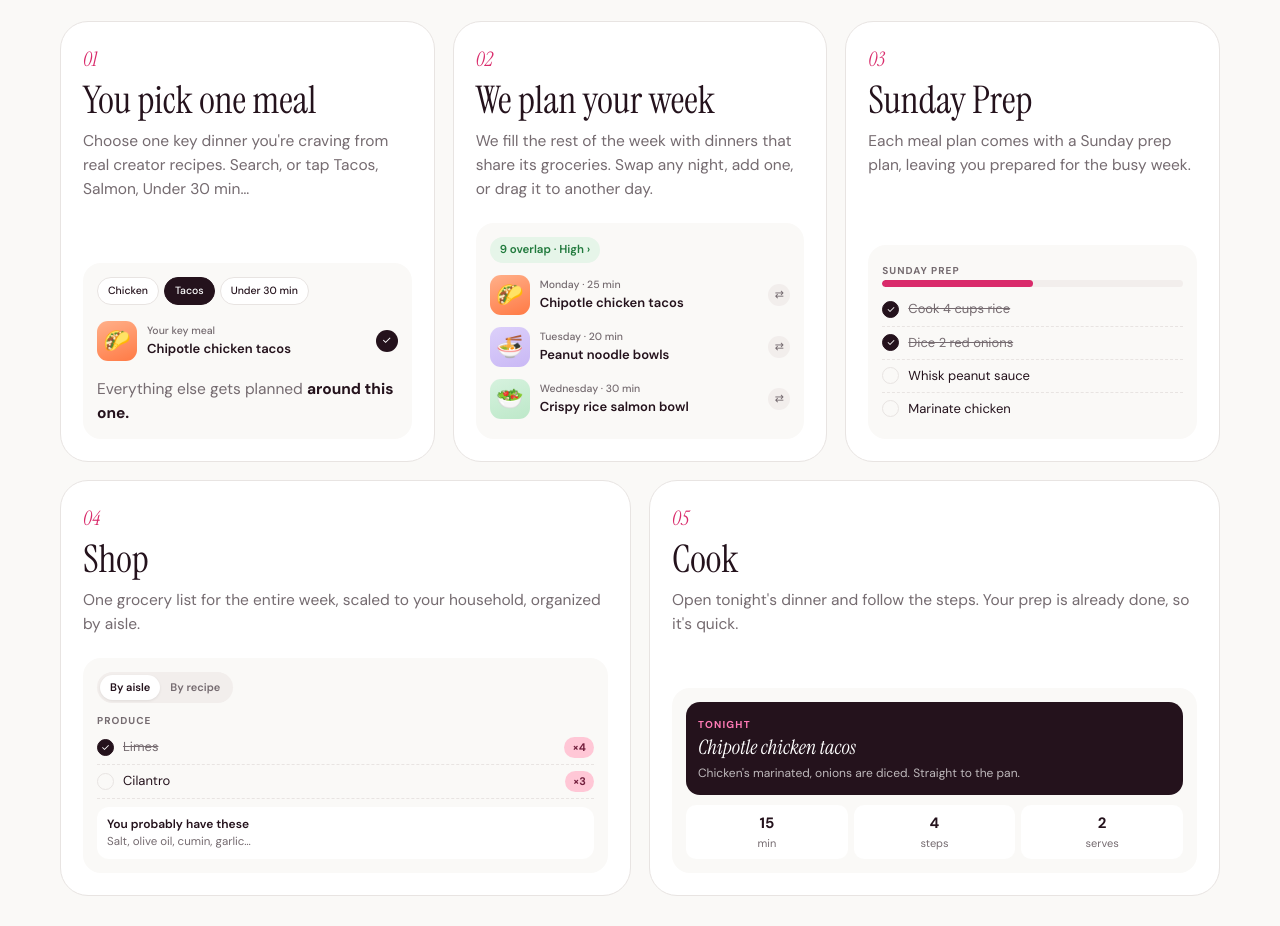
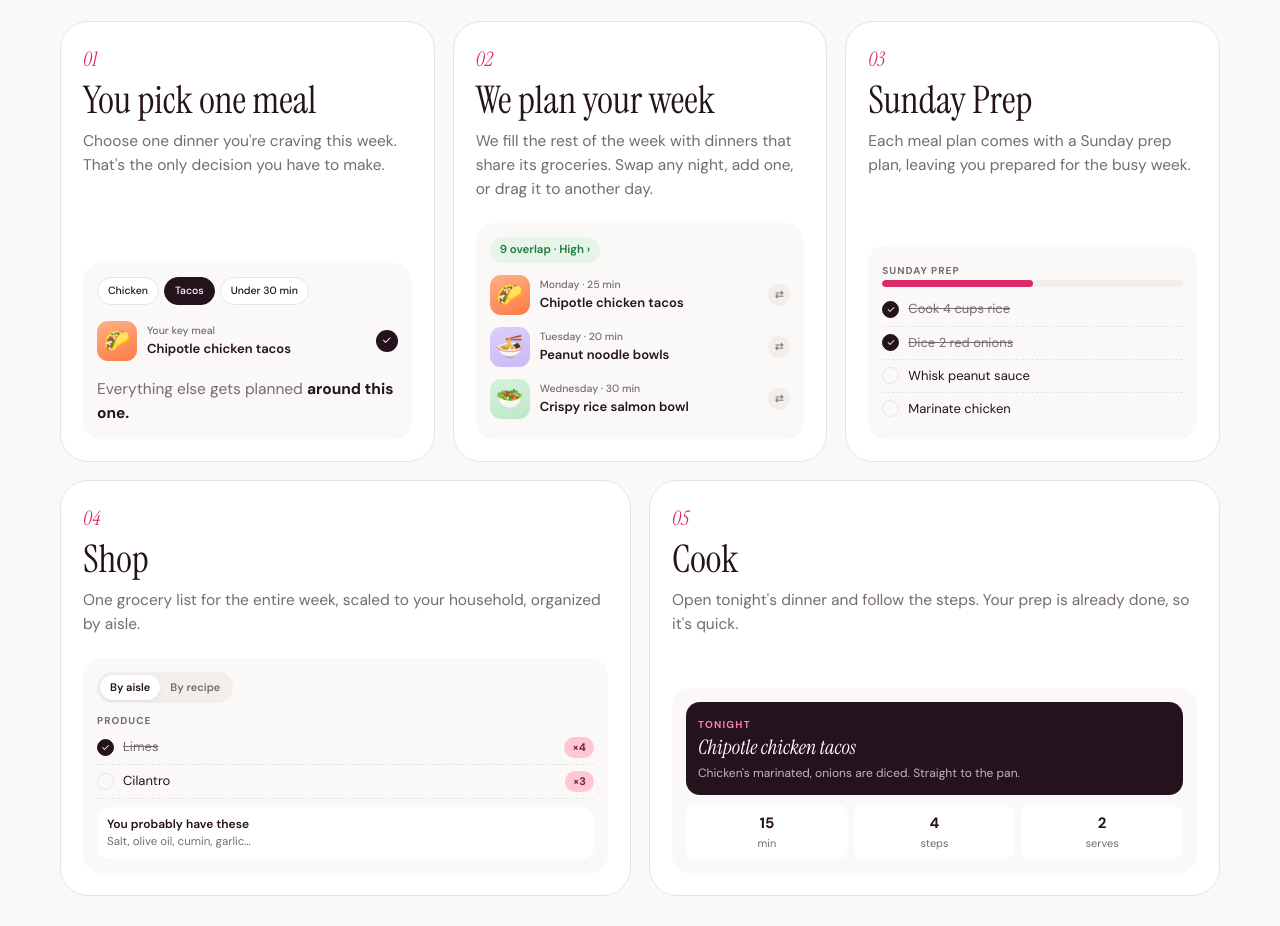
Before and after one commit to conrad-demasi/plannerbaddie.com, a plain HTML site: page index.html in a window 1280 px wide. Shown: the part 1068-1994 px from the top of the page. Drawn offline with Linux system fonts and the light colour scheme.

Commit message:
Step 01: plainer text
Co-Authored-By: Claude Opus 5.5 <noreply@anthropic.com>

```diff
--- a/index.html
+++ b/index.html
@@ -387,7 +387,7 @@
       <article class="step rv">
         <span class="num">01</span>
         <h3>You pick one meal</h3>
-        <p>Choose one key dinner you're craving from real creator recipes. Search, or tap Tacos, Salmon, Under 30 min…</p>
+        <p>Choose one dinner you're craving this week. That's the only decision you have to make.</p>
         <div class="vig"><div class="vig-box">
           <div class="scr-pills" style="margin:0 0 10px"><span>Chicken</span><span class="on">Tacos</span><span>Under 30 min</span></div>
           <div class="wk"><span class="ph d1">🌮</span><div><small>Your key meal</small><b>Chipotle chicken tacos</b></div><span class="sw" style="background:var(--ink);color:#fff">✓</span></div>
```
